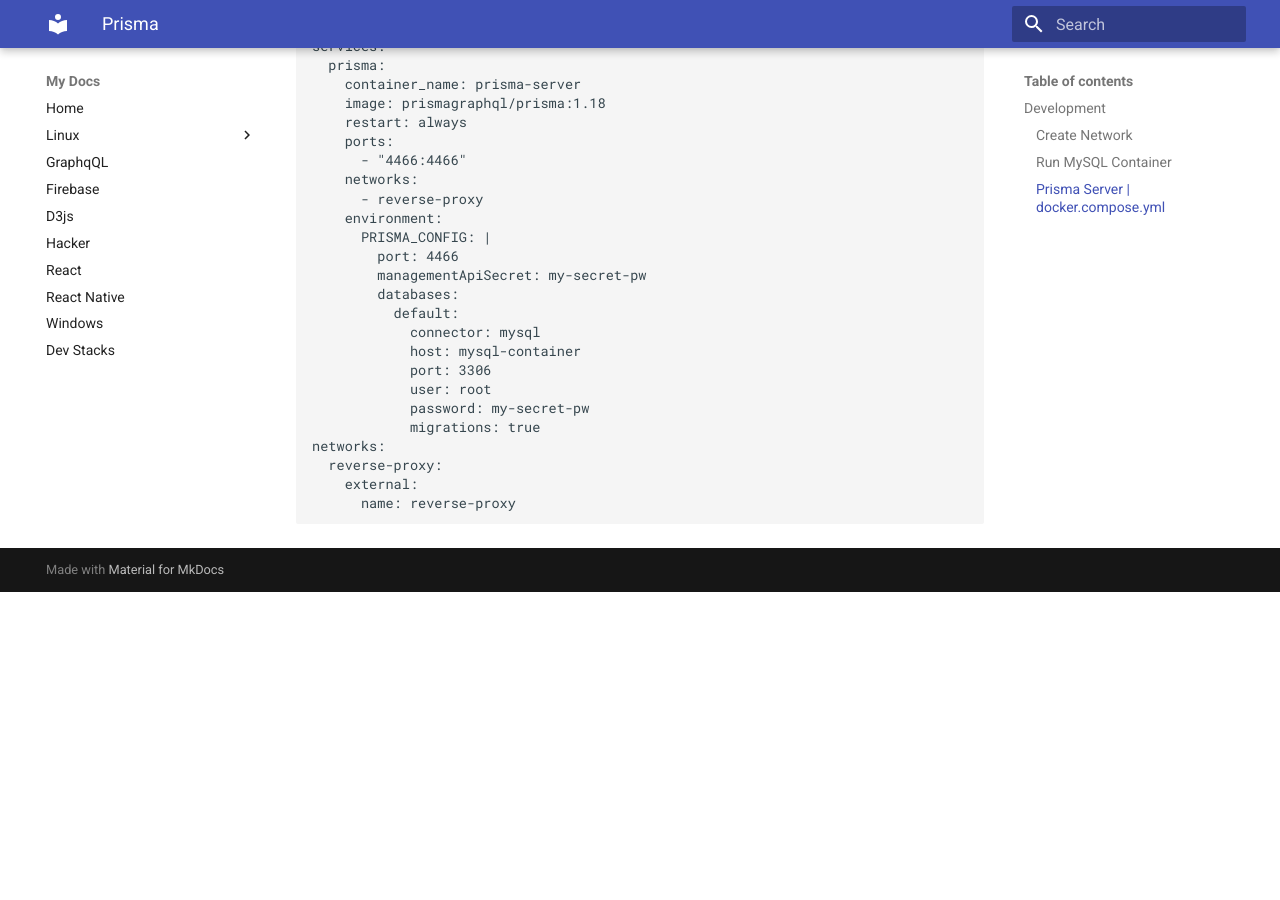
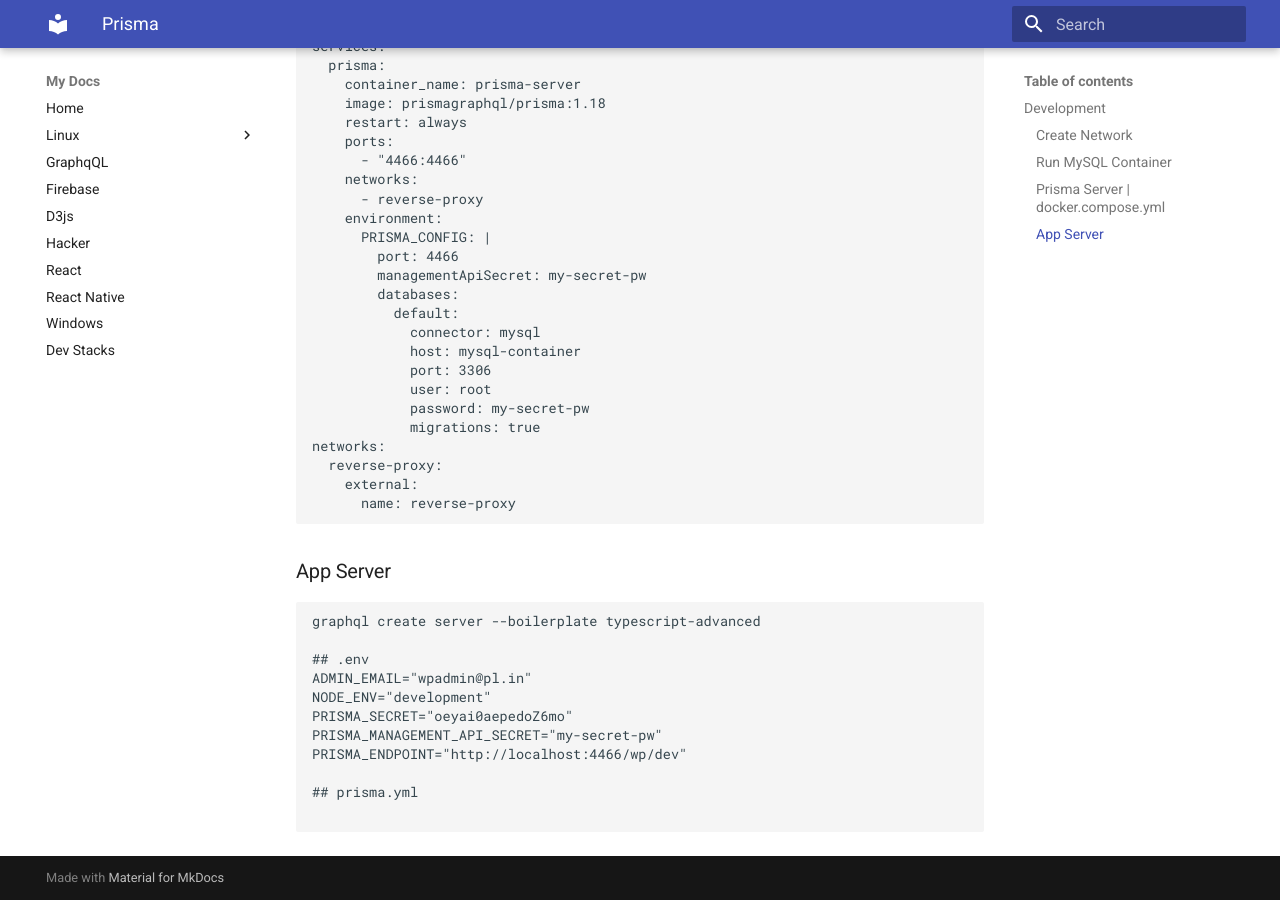
Before and after one commit to ajaymore/development-docs, an MkDocs documentation site: the page built from docs/prisma.md, in a window 1280 px wide and 900 px high, scrolled down 543 px. Built offline with MkDocs 1.6.1 and Material for MkDocs 9.7.7, drawn with Linux system fonts in a browser that asks for light colours; old or Windows-style settings are respelled for this version of MkDocs; before the commit the page ends 1135 px from its top, so only the background shows below that.

Commit message:
Update prisma.md

````diff
--- a/docs/prisma.md
+++ b/docs/prisma.md
@@ -39,3 +39,17 @@
     external:
       name: reverse-proxy
 ```
+### App Server
+```
+graphql create server --boilerplate typescript-advanced
+
+## .env
+ADMIN_EMAIL="wpadmin@pl.in"
+NODE_ENV="development"
+PRISMA_SECRET="oeyai0aepedoZ6mo"
+PRISMA_MANAGEMENT_API_SECRET="my-secret-pw"
+PRISMA_ENDPOINT="http://localhost:4466/wp/dev"
+
+## prisma.yml
+
+```
````
